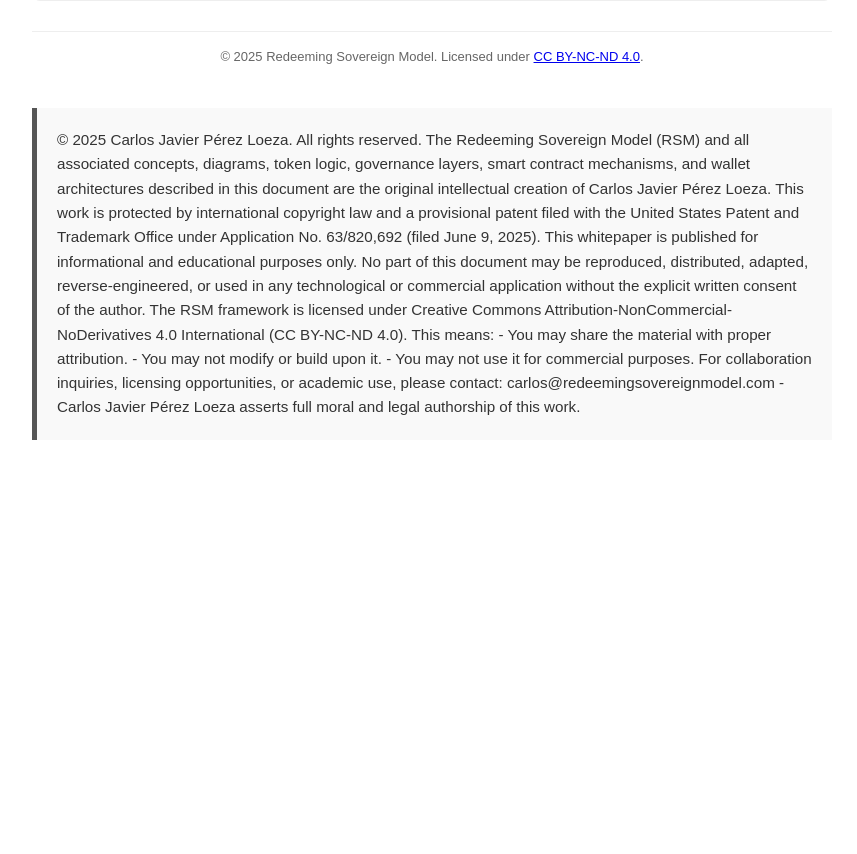
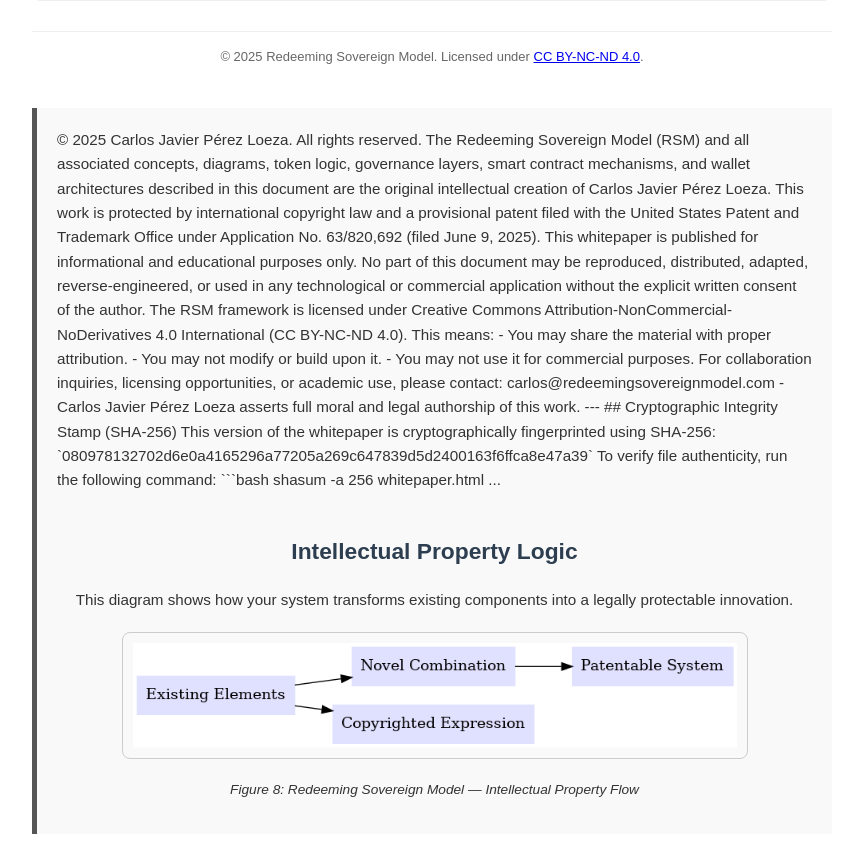
Before and after one commit to CarlosDebtBurner/RedeemingProtocol, a plain HTML site: page whitepaper.html in a window 1280 px wide. Shown: the part 5565-6419 px from the top of the page, without its empty margins (208-1065 px from the left). Before the commit the page ends 6025 px from the top, so only its background shows below. Drawn offline with Linux system fonts and the light colour scheme.

Commit message:
Version 2 release: updated whitepaper.html with formatting, hash integrity, and visual assets

````diff
--- a/whitepaper.html
+++ b/whitepaper.html
@@ -367,4 +367,31 @@ The RSM framework is licensed under Creative Commons Attribution-NonCommercial-N
 For collaboration inquiries, licensing opportunities, or academic use, please contact:
 carlos@redeemingsovereignmodel.com
 -Carlos Javier Pérez Loeza asserts full moral and legal authorship of this work.
+
+---
+
+## Cryptographic Integrity Stamp (SHA-256)
+
+This version of the whitepaper is cryptographically fingerprinted using SHA-256:
+
+`080978132702d6e0a4165296a77205a269c647839d5d2400163f6ffca8e47a39`
+
+To verify file authenticity, run the following command:
+
+```bash
+shasum -a 256 whitepaper.html
+
+...
+
+<!-- Insert Diagram Section Here -->
+<section style="margin-top: 40px;">
+  <h2 style="text-align: center;">Intellectual Property Logic</h2>
+  <p style="text-align: center;">
+    This diagram shows how your system transforms existing components into a legally protectable innovation.
+  </p>
+  <img src="./assets/intellectual_property_logic_diagram.png" alt="Intellectual Property Logic Diagram"
+     style="display: block; margin: 20px auto; width: 80%; max-width: 800px; border: 1px solid #ccc; padding: 10px; border-radius: 8px;">
+  <p style="text-align: center; font-style: italic; font-size: 0.9em;">Figure 8: Redeeming Sovereign Model — Intellectual Property Flow</p>
+</section>
+
 </div></body></html>
````
Also changed, not shown: assets/intellectual_property_logic_diagram.png (added), 1 other file.
